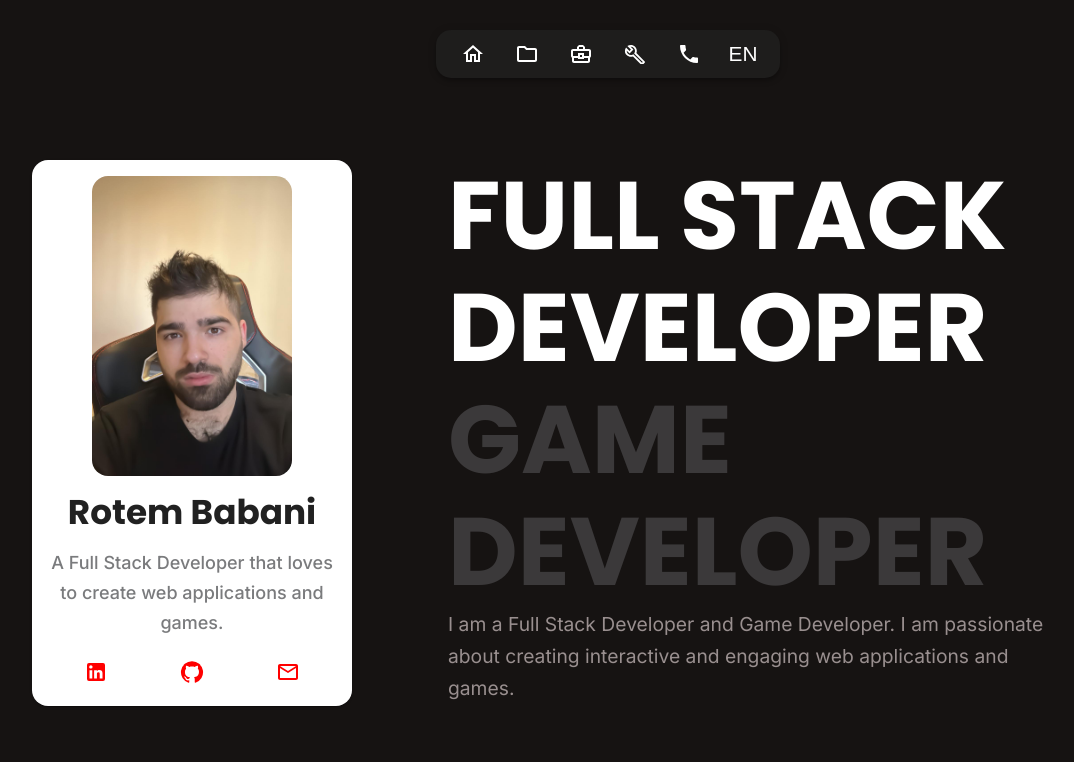
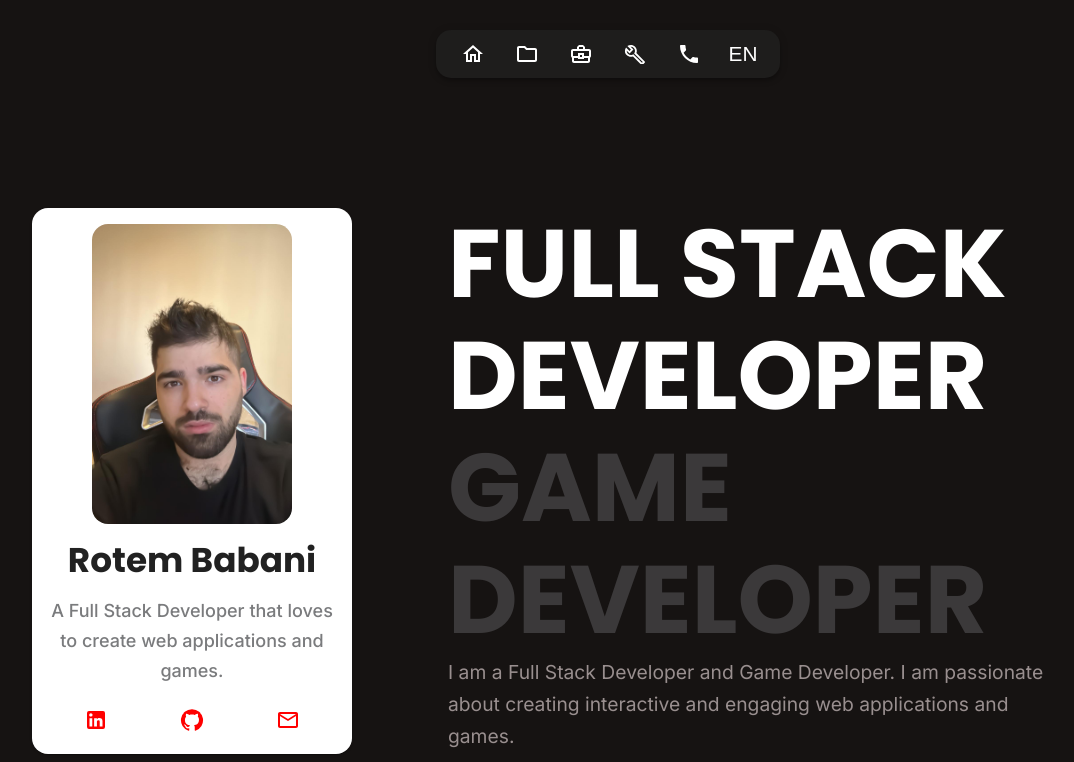
Before and after one commit to rotembab/resume-frontend, a React (Vite) app: page / in a window 1280 px wide. Shown: the top 762 px of the page, without its empty margins (32-1106 px from the left). Built offline with nearby package versions, Linux system fonts and the light colour scheme; no server answers.

Commit message:
Added some definitive changes

```diff
--- a/src/App.tsx
+++ b/src/App.tsx
@@ -12,19 +12,17 @@ import { ContactMe } from './components/pages/contact-me/contact-me.component';
 
 export default function App() {
   return (
-    <Container
-      sx={{
-        paddingTop: {
+    <Container maxWidth='md'>
+      <NavMenu />
+      <Grid
+        paddingTop={{
           xs: '100px',
           sm: '120px',
           md: '160px',
-        },
-      }}
-      maxWidth='md'
-    >
-      <Grid spacing={12} container>
-        <NavMenu />
-
+        }}
+        spacing={12}
+        container
+      >
         <Grid
           size={{
             xs: 12,
--- a/src/components/pages/home/home.page.tsx
+++ b/src/components/pages/home/home.page.tsx
@@ -23,9 +23,6 @@ export const HomePage = () => {
       <Grid size={12}>
         <ContactMe />
       </Grid>
-      {/* <Grid size={12}>
-        <ScrollVideoDisplay videoSrc={'/videos/blaster-video.mp4'} />
-      </Grid> */}
     </Grid>
   );
 };
--- a/src/components/ui/details-card/details-card.component.tsx
+++ b/src/components/ui/details-card/details-card.component.tsx
@@ -12,14 +12,14 @@ export const DetailsCard = () => {
   const location = useLocation();
   const isBelowMd = useMediaQuery(customSizesMediaQuery.md);
   return (
-    <Box sx={{ position: 'sticky', top: '50px' }}>
+    <Box sx={{ position: isBelowMd ? 'relative' : 'sticky', top: '50px' }}>
       <SlideFadeTransition transitionKey={location.pathname}>
         <Card
           sx={{
             backgroundColor: 'secondary.main',
             color: 'secondary.contrastText',
-            width: isBelowMd ? '75%' : '100%',
-            margin: isBelowMd ? 'auto' : '0',
+            width: isBelowMd ? '80%' : '100%',
+            marginX: isBelowMd ? 'auto ' : '0',
             borderRadius: '1rem',
             textAlign: 'center',
             padding: '1rem',
--- a/src/components/ui/nav-menu/nav-menu.component.tsx
+++ b/src/components/ui/nav-menu/nav-menu.component.tsx
@@ -19,6 +19,7 @@ export const NavMenu = () => {
         flexWrap: 'nowrap',
         top: 30,
         left: '50%',
+        position: 'relative',
         transform: 'translateX(-50%)',
         borderRadius: '15px',
         backgroundColor: customColors.hoverColor.main,
```
